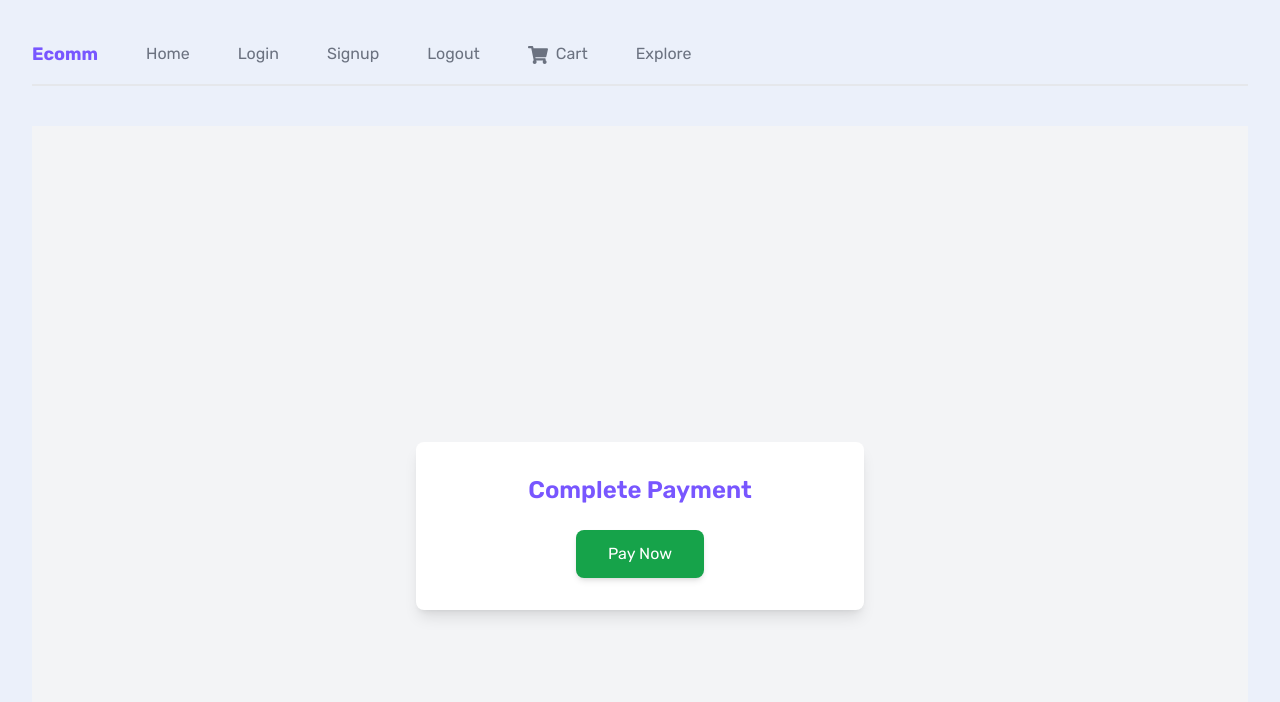
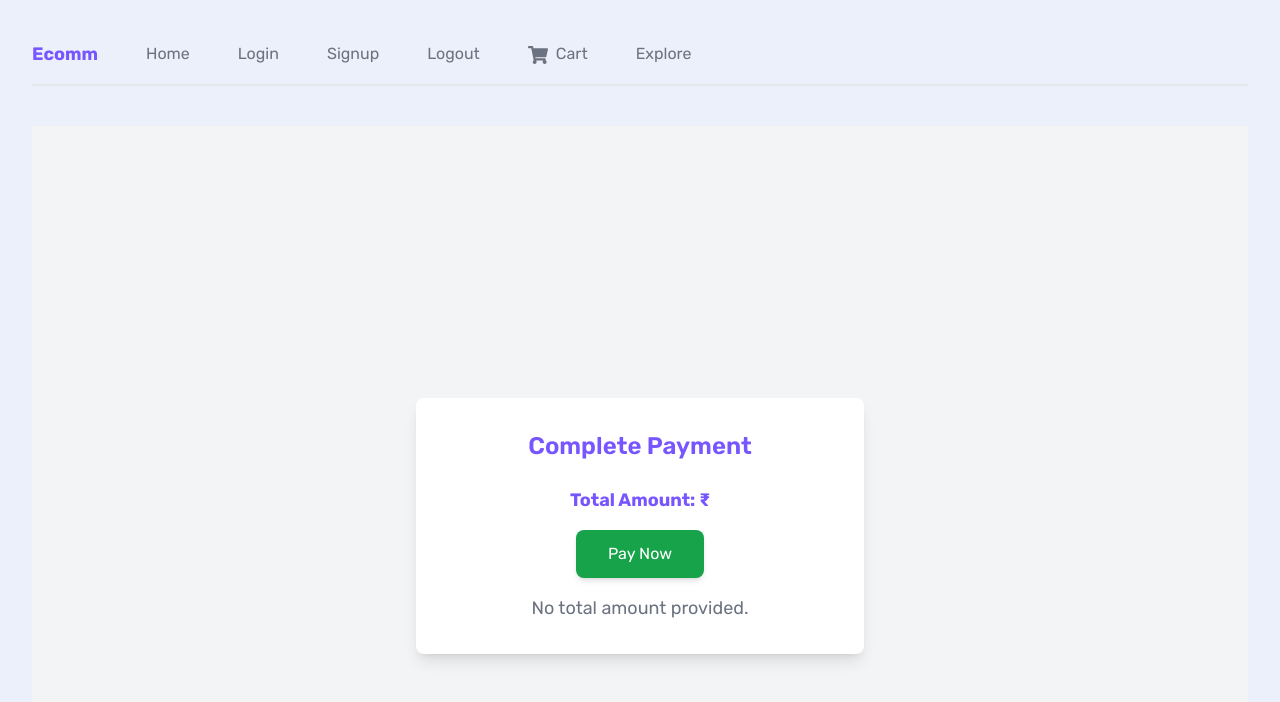
Before and after one commit to anujabar/ecomm_dbmsl, a Next.js app: page /payment in a window 1280 px wide. Shown: the top 702 px of the page. Built offline with nearby package versions, Linux system fonts and the light colour scheme.

Commit message:
created payment page

```diff
--- a/app/(components)/Checkout.jsx
+++ b/app/(components)/Checkout.jsx
@@ -1,8 +1,11 @@
 import React, { useEffect,useState } from 'react'
 import { useAuthContext } from '../(hooks)/useAuthContext'
+import { useRouter } from 'next/router'
 
 const Checkout = ({items}) => {
   const {user}=useAuthContext()
+  const [total,setTotal]=useState(0)
+  const router = useRouter()
   const onConfirmOrder=async()=>{
     try {
       const postResponse = await fetch(`/api/checkout/${user.id}`, {
@@ -17,6 +20,7 @@ const Checkout = ({items}) => {
       if (!postResponse.ok) {
         throw new Error('Failed to complete checkout.');
       }
+      router.push(`/payment?total=${total}`);
 
       const deleteResponse = await fetch(`/api/checkout/${user.id}`, {
         method: "DELETE",
@@ -37,7 +41,7 @@ const Checkout = ({items}) => {
     }
 
   }
-  const [total,setTotal]=useState(0)
+
   useEffect(()=>{
     let t=0
     items.forEach((i)=>{
--- a/app/payment/page.jsx
+++ b/app/payment/page.jsx
@@ -1,9 +1,13 @@
+import { useRouter } from 'next/router';
 import { useAuthContext } from '../(hooks)/useAuthContext';
-import { useState } from 'react';
+import { useEffect, useState } from 'react';
 
 const Payment = () => {
   const { user } = useAuthContext();
   const [paymentStatus, setPaymentStatus] = useState('');
+  const router = useRouter()
+  const {total} = router.query
+
 
   const handlePayment = async () => {
     try {
@@ -15,7 +19,7 @@ const Payment = () => {
         },
         body: JSON.stringify({
           userId: user.id,
-          amount: 1000, // Example payment amount, could be dynamic based on total
+          amount: parseFloat(total),
         }),
       });
 
@@ -23,20 +27,38 @@ const Payment = () => {
         throw new Error('Payment failed.');
       }
 
-      setPaymentStatus('Payment successful!');
+      const deleteResponse = await fetch(`/api/checkout/${user.id}`, {
+        method: "DELETE",
+        headers: {
+          "Authorization": `Bearer ${user.token}`,
+        },
+      });
+
+      if (!deleteResponse.ok) {
+        throw new Error('Failed to delete the order.');
+      }
+
+      setPaymentStatus('Payment successful! Order deleted.');
+
     } catch (error) {
-      console.error(error.message);
+      console.error("Error during payment process:", error.message);
       setPaymentStatus('Payment failed.');
     }
   };
+  useEffect(() => {
+    if (!total) {
+      setPaymentStatus('No total amount provided.');
+    }
+  }, [total]);
 
   return (
     <div className="flex justify-center items-center min-h-screen bg-gray-100">
       <div className="bg-white shadow-lg rounded-lg p-8 w-full max-w-md text-center">
         <h1 className="text-2xl font-semibold mb-6">Complete Payment</h1>
+        <h2 className="text-lg">Total Amount: ₹ {total}</h2>
         <button
           onClick={handlePayment}
-          className="bg-green-600 text-white py-3 px-8 rounded-lg shadow-md hover:bg-green-500 transition duration-300"
+          className="bg-green-600 text-white py-3 px-8 rounded-lg shadow-md hover:bg-green-500 transition duration-300 mt-4"
         >
           Pay Now
         </button>
```
